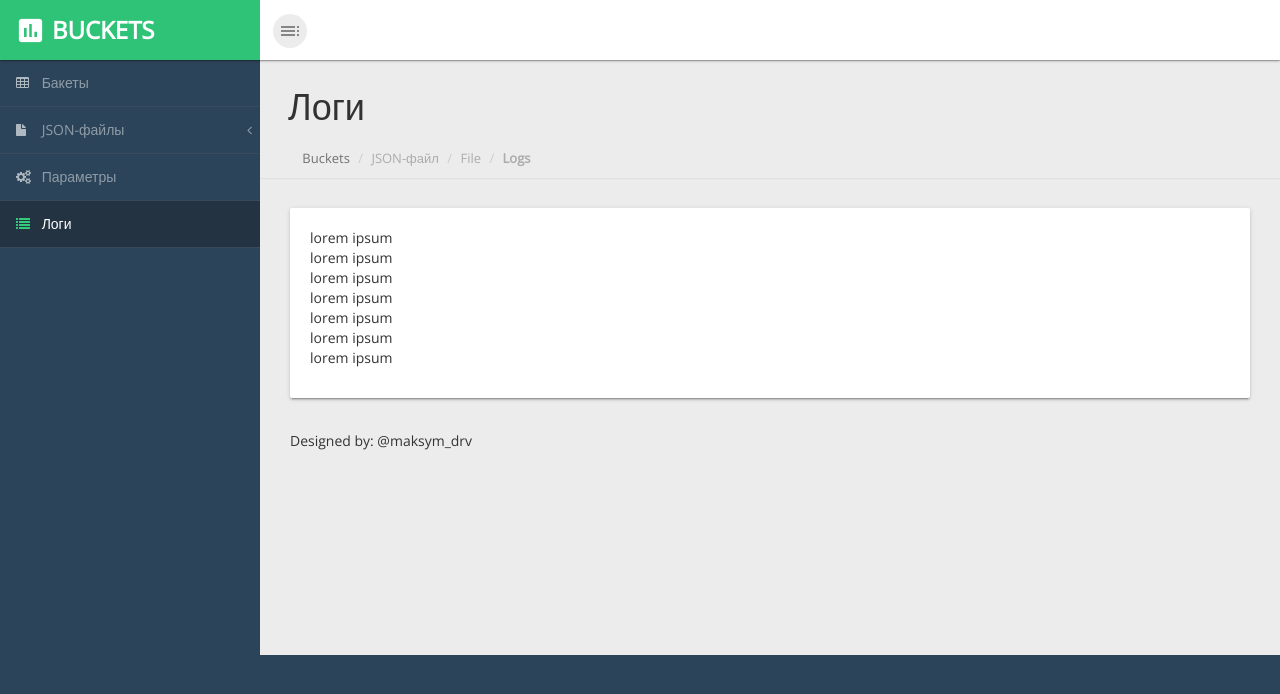
After one commit to MaxDrg/Amazon_S3_manager, a Django app: a page that uses buckets_manager/templates/base.html in a window 1280 px wide. The commit adds this page. Shown: the top 694 px of the page. Run offline with Django 4.2, Linux system fonts and the light colour scheme; data that the repository does not hold is empty; some libraries are stand-ins or nearby versions.

Commit message:
amazon_s3_manager 1.3.1

```diff
--- a/buckets_manager/amazon.py
+++ b/buckets_manager/amazon.py
@@ -1,10 +1,8 @@
 import os
 import json
 import boto3
-import logging
 import datetime
 from random import randint
-from botocore.exceptions import ClientError
 
 class Bucket_data:
     def __init__(self, name, date, region) -> None:
--- a/buckets_manager/models.py
+++ b/buckets_manager/models.py
@@ -10,3 +10,8 @@ class json_files(models.Model):
     content = models.JSONField("Содержимое", max_length=255)
     last_update = models.CharField("Последнее обновление", max_length=40)
     bucket = models.ForeignKey(buckets, on_delete = models.CASCADE)
+
+class logs(models.Model):
+    operation = models.IntegerField("Operation's number", default=1)
+    bucket_name = models.CharField("Bucket's name", max_length=255)
+    file_name = models.CharField("File's name", max_length=255, null=True ,default=None)
--- a/buckets_manager/templates/base.html
+++ b/buckets_manager/templates/base.html
@@ -91,6 +91,16 @@
                     {% else %}
                         <li>
                             <a href="{% url 'settings' %}" class="waves-effect waves-dark"><i class="fa fa-gears"></i> Параметры</a>
+                        </li>
+                    {% endif %}
+
+                    {% if current_sidebar == "logs" %}
+                        <li>
+                            <a href="" class="active-menu waves-effect waves-dark"><i class="fa fa-list"></i> Логи</a>
+                        </li>
+                    {% else %}
+                        <li>
+                            <a href="{% url 'logs' %}" class="waves-effect waves-dark"><i class="fa fa-list"></i> Логи</a>
                         </li>
                     {% endif %}
                 </ul>
--- /dev/null
+++ b/buckets_manager/templates/logs.html
@@ -0,0 +1,59 @@
+{% extends 'base.html' %}
+
+{% block header %}{% endblock %}
+
+{% block content %}
+
+<div id="page-wrapper">
+  <div class="header">
+    <h1 class="page-header">Логи</h1>
+    <ol class="breadcrumb">
+      <li><a href="{% url 'buckets' %}">Buckets</a></li>
+      <li>JSON-файл</li>
+      <li>File</li>
+      <li><strong>Logs</strong></li>
+    </ol>
+  </div>
+
+  <div id="page-inner">
+    <div class="row">
+      <div class="col-md-12">
+        <!-- Advanced Tables -->
+        <div class="card">
+          <div class="card-content">
+            <div class="table-responsive">
+              <ul>
+                <li>
+                  lorem ipsum
+                </li>
+                <li>
+                  lorem ipsum
+                </li>
+                <li>
+                  lorem ipsum
+                </li>
+                <li>
+                  lorem ipsum
+                </li>
+                <li>
+                  lorem ipsum
+                </li>
+                <li>
+                  lorem ipsum
+                </li>
+                <li>
+                  lorem ipsum
+                </li>
+
+              </ul>
+            </div>
+          </div>
+        </div>
+      </div>
+    </div>
+    <footer><p>Designed by: @maksym_drv</p></footer>
+  </div>
+  <!-- /. PAGE INNER  -->
+</div>
+
+{% endblock %}
--- a/buckets_manager/urls.py
+++ b/buckets_manager/urls.py
@@ -8,4 +8,5 @@ urlpatterns = [
     path(hashlib.sha256('form_json'.encode('utf8')).hexdigest(), views.form_json, name='form_json'),
     path(hashlib.sha256('form_bucket'.encode('utf8')).hexdigest(), views.form_bucket, name='form_bucket'),
     path(hashlib.sha256('settings'.encode('utf8')).hexdigest(), views.settings, name='settings'),
+    path(hashlib.sha256('logs'.encode('utf8')).hexdigest(), views.logs, name='logs'),
 ]
--- a/buckets_manager/views.py
+++ b/buckets_manager/views.py
@@ -3,9 +3,12 @@ from django.shortcuts import render
 from . import amazon
 from . import json_data
 from . import models
+from . import log as l
 import threading
 import json
 import pytz
+
+log = l.Logs()
 
 class Bucket:
     def __init__(self, id, bucket_name, region_name,created ,count) -> None:
@@ -44,6 +47,7 @@ def buckets(request):
                     region_name = request.POST['region_name'],
                     created = datetime.now(pytz.timezone('Europe/Kiev')).strftime("%d/%m/%y %H:%M"),
                 ).save()
+                log.add_bucket(request.POST['bucket_name'])
     data = []
     for bucket in models.buckets.objects.all():
         data.append(Bucket(
@@ -102,6 +106,7 @@ def files_json(request):
                     last_update = datetime.now(pytz.timezone('Europe/Kiev')).strftime("%d/%m/%y %H:%M"),
                     bucket = models.buckets.objects.filter(bucket_name=bucket_name)[0]
                 ).save()
+            log.add_file(bucket_name, file_name)
         elif request.POST['from'] == 'change_json':
             file_name = request.POST['name']
             bucket_name = request.POST['bucket_name']
@@ -124,6 +129,7 @@ def files_json(request):
             new_file.content = json.dumps(file_json)
             new_file.last_update = datetime.now(pytz.timezone('Europe/Kiev')).strftime("%d/%m/%y %H:%M")
             new_file.save()
+            log.change_file(bucket_name, file_name)
     return render(request, "json.html",
     {
         "current_sidebar": current_sidebar,
@@ -204,6 +210,14 @@ def settings(request):
         "data": files.get_data()
     })
 
+def logs(request):
+    return render(request, "logs.html",
+    {
+        "current_sidebar": "logs",
+        "buckets_names": models.buckets.objects.all(),
+        "data": models.logs.objects.all().reverse(),
+    })
+
 def create_file_name(bucket_id: int):
     files = models.json_files.objects.filter(bucket=bucket_id).values('file_name')
     new_name = 0
@@ -216,13 +230,17 @@ def delete_buckets(id_list: list):
     files = json_data.Data('json/data.json')
     s3 = amazon.Amazon(files.get_data())
     for bucket_id in id_list:
-        s3.delete_bucket(models.buckets.objects.filter(id = bucket_id).values('bucket_name')[0]['bucket_name'])
+        bucket_name = models.buckets.objects.filter(id = bucket_id).values('bucket_name')[0]['bucket_name']
+        s3.delete_bucket(bucket_name)
+        log.del_bucket(bucket_name)
 
 def delete_files(bucket_name: str, id_list: list):
     files = json_data.Data('json/data.json')
     s3 = amazon.Amazon(files.get_data())
     for file_id in id_list:
+        file_number = models.json_files.objects.filter(id=file_id).values('file_name')[0]['file_name']
         s3.delete_file(
                     bucket_name,
-                    models.json_files.objects.filter(id=file_id).values('file_name')[0]['file_name']
+                    file_number
                 )
+        log.del_file(bucket_name, file_number)
```
Also changed, not shown: buckets_manager/log.py (added, +45 -0 lines).
